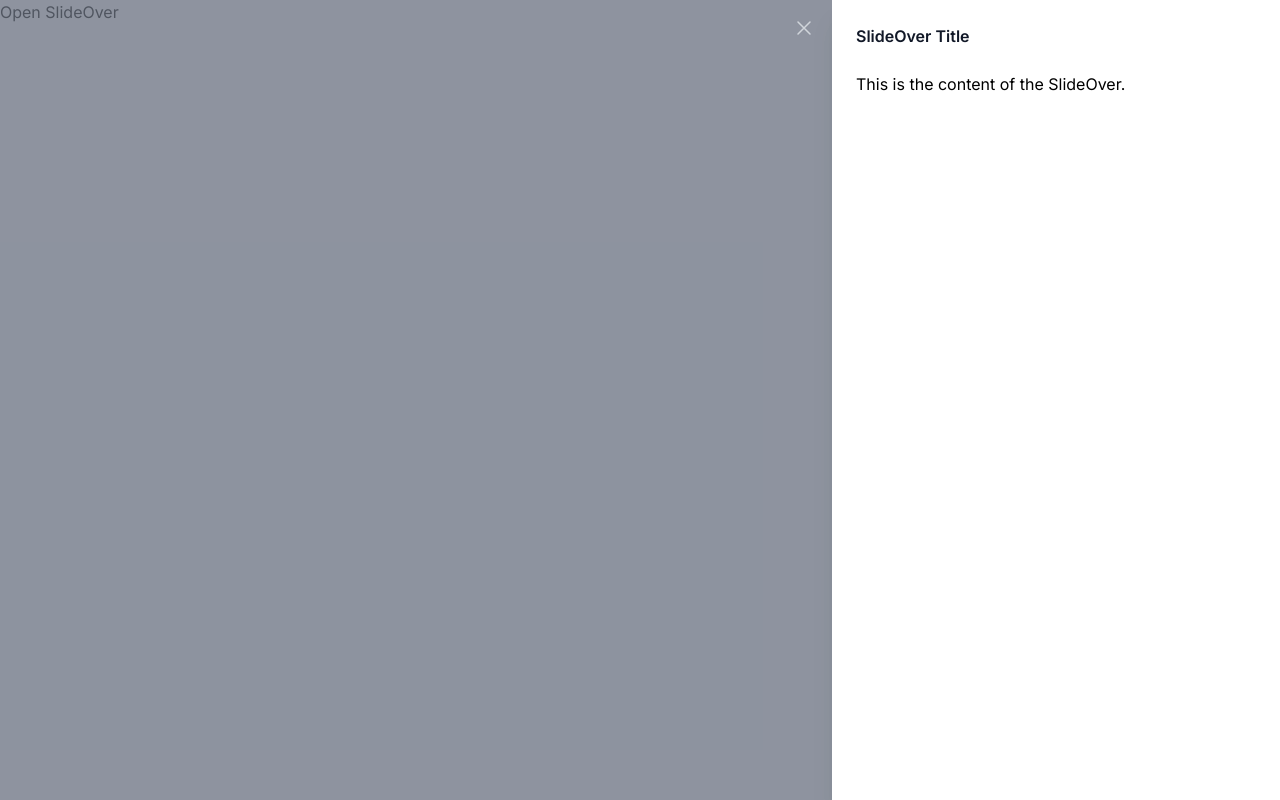
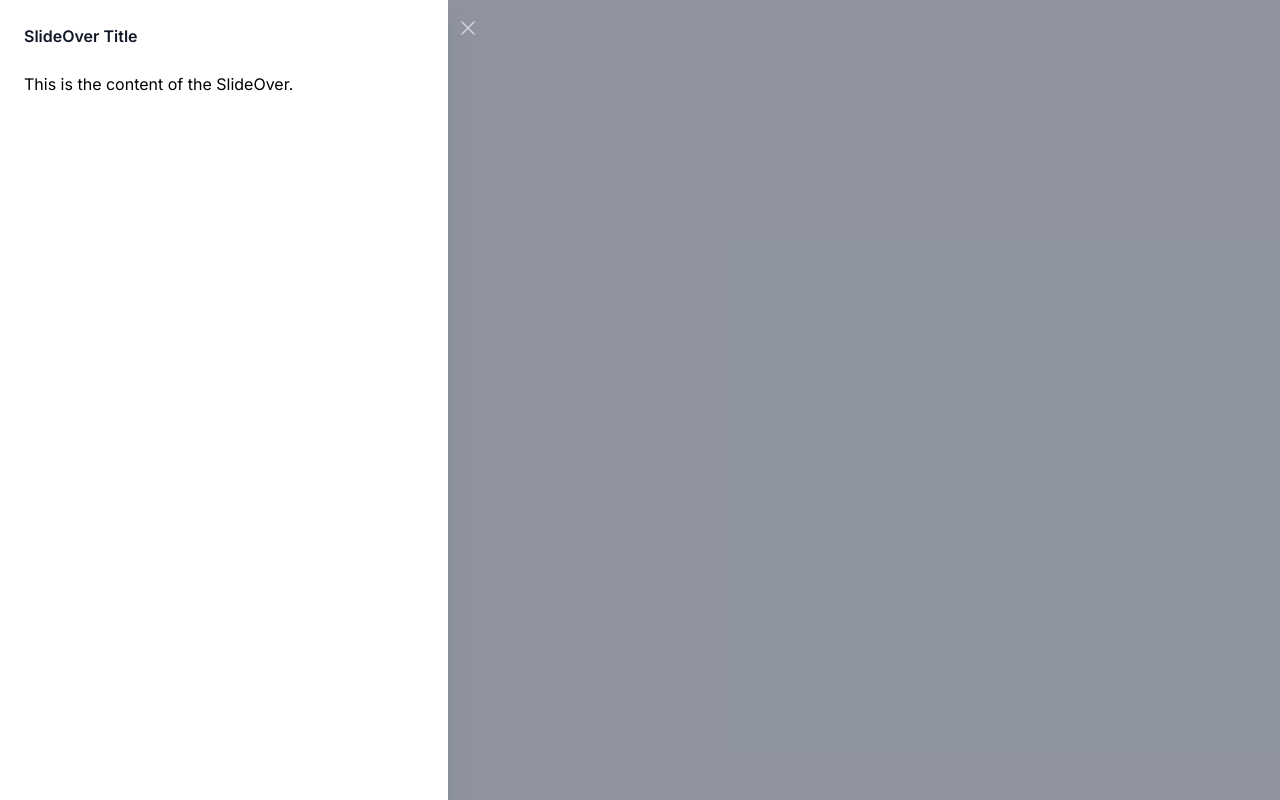
Before and after one commit to sharif2315/tasty-trails-ui, a Next.js app: page /test/slideover in a window 1280 px wide. Both pictures are taken after a click on the button "Open SlideOver". Built offline with nearby package versions, Linux system fonts and the light colour scheme.

Commit message:
slideover wip

```diff
--- a/app/test/slideover/page.tsx
+++ b/app/test/slideover/page.tsx
@@ -1,6 +1,5 @@
 'use client'
 
-import HeadlessSlideOver from '@/components/HeadlessSlideOver'
 import SlideOver from '@/components/base/SlideOver'
 import React, { useState } from 'react'
 
@@ -10,13 +9,15 @@ const Page = () => {
         <div>
             <button onClick={() => setSlideOverOpen(true)}>Open SlideOver</button>
 
-            <HeadlessSlideOver
+            <SlideOver
                 open={isSlideOverOpen}
                 setOpen={setSlideOverOpen}
+                direction='left'
                 title="SlideOver Title"
             >
                 <p>This is the content of the SlideOver.</p>
-            </HeadlessSlideOver>
+            </SlideOver>
+
         </div>
 
     )
--- a/components/HeadlessSlideOver.tsx
+++ /dev/null
@@ -1,82 +0,0 @@
-// import { useState } from 'react'
-import { Dialog, DialogPanel, DialogTitle, Transition, TransitionChild } from '@headlessui/react'
-import { XMarkIcon } from '@heroicons/react/24/outline'
-import React from 'react';
-
-
-// types.ts or SlideOver.types.ts
-interface SlideOverProps {
-    open: boolean;
-    setOpen: (open: boolean) => void;
-    title: string;
-    children: React.ReactNode;
-    direction?: 'left' | 'right';
-}
-const HeadlessSlideOver: React.FC<SlideOverProps> = ({ open, setOpen, title, children }) => {
-
-  return (
-    <Transition show={open}>
-      <Dialog className="relative z-10" onClose={setOpen}>
-        <TransitionChild
-          enter="ease-in-out duration-500"
-          enterFrom="opacity-0"
-          enterTo="opacity-100"
-          leave="ease-in-out duration-500"
-          leaveFrom="opacity-100"
-          leaveTo="opacity-0"
-        >
-          <div className="fixed inset-0 bg-gray-500 bg-opacity-75 transition-opacity" />
-        </TransitionChild>
-
-        <div className="fixed inset-0 overflow-hidden">
-          <div className="absolute inset-0 overflow-hidden">
-            <div className="pointer-events-none fixed inset-y-0 right-0 flex max-w-full pl-10">
-              <TransitionChild
-                enter="transform transition ease-in-out duration-500 sm:duration-700"
-                enterFrom="translate-x-full"
-                enterTo="translate-x-0"
-                leave="transform transition ease-in-out duration-500 sm:duration-700"
-                leaveFrom="translate-x-0"
-                leaveTo="translate-x-full"
-              >
-                <DialogPanel className="pointer-events-auto relative w-screen max-w-md">
-                  <TransitionChild
-                    enter="ease-in-out duration-500"
-                    enterFrom="opacity-0"
-                    enterTo="opacity-100"
-                    leave="ease-in-out duration-500"
-                    leaveFrom="opacity-100"
-                    leaveTo="opacity-0"
-                  >
-                    <div className="absolute left-0 top-0 -ml-8 flex pr-2 pt-4 sm:-ml-10 sm:pr-4">
-                      <button
-                        type="button"
-                        className="relative rounded-md text-gray-300 hover:text-white focus:outline-none focus:ring-2 focus:ring-white"
-                        onClick={() => setOpen(false)}
-                      >
-                        <span className="absolute -inset-2.5" />
-                        <span className="sr-only">Close panel</span>
-                        <XMarkIcon className="h-6 w-6" aria-hidden="true" />
-                      </button>
-                    </div>
-                  </TransitionChild>
-                  <div className="flex h-full flex-col overflow-y-scroll bg-white py-6 shadow-xl">
-                    <div className="px-4 sm:px-6">
-                      <DialogTitle className="text-base font-semibold leading-6 text-gray-900">{title}</DialogTitle>
-                    </div>
-
-                    <div className="relative mt-6 flex-1 px-4 sm:px-6">
-                        { children }
-                    </div>
-
-                  </div>
-                </DialogPanel>
-              </TransitionChild>
-            </div>
-          </div>
-        </div>
-      </Dialog>
-    </Transition>
-  )
-}
-export default HeadlessSlideOver
--- a/components/base/SlideOver.tsx
+++ b/components/base/SlideOver.tsx
@@ -1,9 +1,19 @@
-import { useState } from 'react'
+// import { useState } from 'react'
 import { Dialog, DialogPanel, DialogTitle, Transition, TransitionChild } from '@headlessui/react'
 import { XMarkIcon } from '@heroicons/react/24/outline'
+import React from 'react';
 
-export default function SlideOver() {
-  const [open, setOpen] = useState(true)
+
+interface SlideOverProps {
+    open: boolean;
+    setOpen: (open: boolean) => void;
+    title: string;
+    children: React.ReactNode;
+    direction?: 'left' | 'right';
+}
+
+const SlideOver: React.FC<SlideOverProps> = ({ open, setOpen, direction, title, children }) => {
+    const isLeft = direction === 'left';
 
   return (
     <Transition show={open}>
@@ -21,14 +31,19 @@ export default function SlideOver() {
 
         <div className="fixed inset-0 overflow-hidden">
           <div className="absolute inset-0 overflow-hidden">
-            <div className="pointer-events-none fixed inset-y-0 right-0 flex max-w-full pl-10">
+            <div
+                // className="pointer-events-none fixed inset-y-0 right-0 flex max-w-full pl-10"
+                className={`pointer-events-none fixed inset-y-0 ${isLeft ? 'left-0' : 'right-0'} flex max-w-full ${isLeft ? 'pr-10' : 'pl-10'}`}
+            >
               <TransitionChild
                 enter="transform transition ease-in-out duration-500 sm:duration-700"
-                enterFrom="translate-x-full"
+                // enterFrom="translate-x-full"
+                enterFrom={isLeft ? '-translate-x-full' : 'translate-x-full'}
                 enterTo="translate-x-0"
                 leave="transform transition ease-in-out duration-500 sm:duration-700"
                 leaveFrom="translate-x-0"
-                leaveTo="translate-x-full"
+                // leaveTo="translate-x-full"
+                leaveTo={isLeft ? '-translate-x-full' : 'translate-x-full'}
               >
                 <DialogPanel className="pointer-events-auto relative w-screen max-w-md">
                   <TransitionChild
@@ -39,7 +54,10 @@ export default function SlideOver() {
                     leaveFrom="opacity-100"
                     leaveTo="opacity-0"
                   >
-                    <div className="absolute left-0 top-0 -ml-8 flex pr-2 pt-4 sm:-ml-10 sm:pr-4">
+                    <div
+                        // className="absolute left-0 top-0 -ml-8 flex pr-2 pt-4 sm:-ml-10 sm:pr-4"
+                        className={`absolute ${isLeft ? 'right-0 -mr-8' : 'left-0 -ml-8'} flex ${isLeft ? 'pl-2' : 'pr-2'} pt-4 sm:${isLeft ? '-mr-10' : '-ml-10'} sm:${isLeft ? 'pl-4' : 'pr-4'}`}
+                    >
                       <button
                         type="button"
                         className="relative rounded-md text-gray-300 hover:text-white focus:outline-none focus:ring-2 focus:ring-white"
@@ -51,11 +69,15 @@ export default function SlideOver() {
                       </button>
                     </div>
                   </TransitionChild>
-                  <div className="flex h-full flex-col overflow-y-scroll bg-white py-6 shadow-xl">
+                  <div className="flex h-full flex-col bg-white py-6 shadow-xl">
                     <div className="px-4 sm:px-6">
-                      <DialogTitle className="text-base font-semibold leading-6 text-gray-900">Panel title</DialogTitle>
+                      <DialogTitle className="text-base font-semibold leading-6 text-gray-900">{title}</DialogTitle>
                     </div>
-                    <div className="relative mt-6 flex-1 px-4 sm:px-6">{/* Your content */}</div>
+
+                    <div className="relative mt-6 flex-1 px-4 sm:px-6">
+                        { children }
+                    </div>
+
                   </div>
                 </DialogPanel>
               </TransitionChild>
@@ -66,3 +88,4 @@ export default function SlideOver() {
     </Transition>
   )
 }
+export default SlideOver
```
